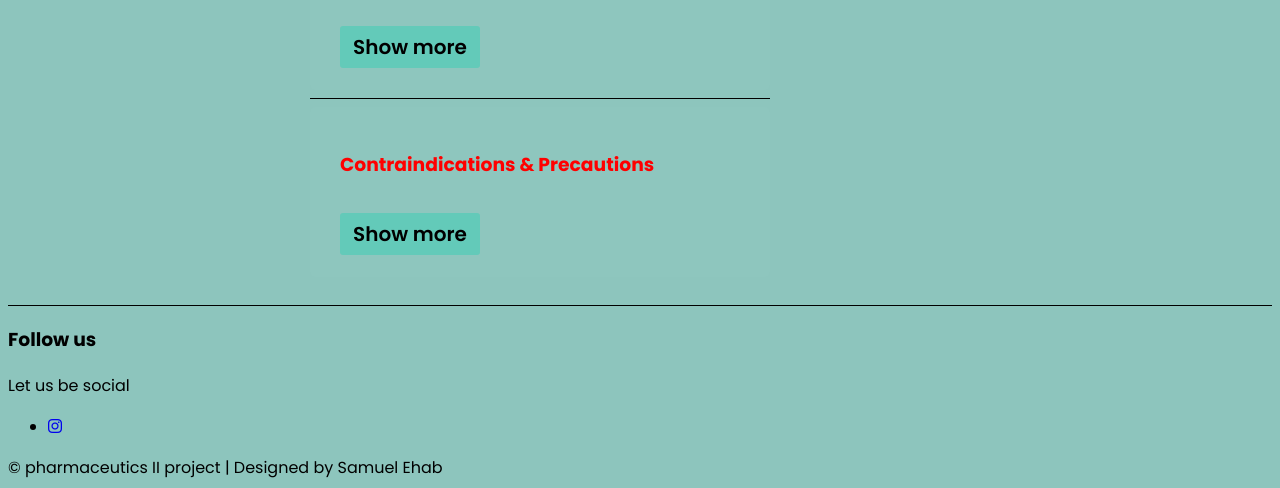
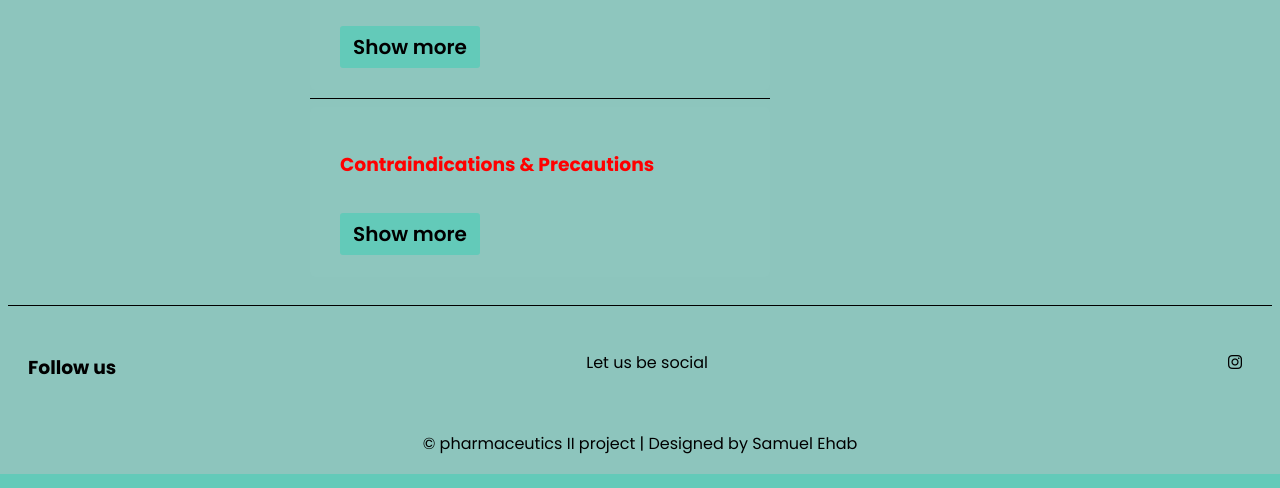
Before and after one commit to samuelhany-cpu/Freezo, a plain HTML site: page index.html in a window 1280 px wide. Shown: the part 802-1290 px from the top of the page. Drawn offline with Linux system fonts and the light colour scheme.

Commit message:
Update landing.css

```diff
--- a/css/landing.css
+++ b/css/landing.css
@@ -272,6 +272,27 @@ hr{
     position: relative;
     left: 5rem;
 }
+.footer-content{
+    display: flex;
+    justify-content: space-between;
+    padding: 20px;
+    font-family: 'poppins';
+
+}
+.socials{
+    display: flex;
+    flex-direction: row;
+    list-style:none;
+}
+.socials li a {
+    margin: 10px;
+    color: black;
+}
+.footer-bottom{
+    font-family: 'poppins';
+    text-align: center;
+    padding: 10px;
+}
 @media screen and (max-width:700px) {
     .main-content{
         flex-direction: column;
```
